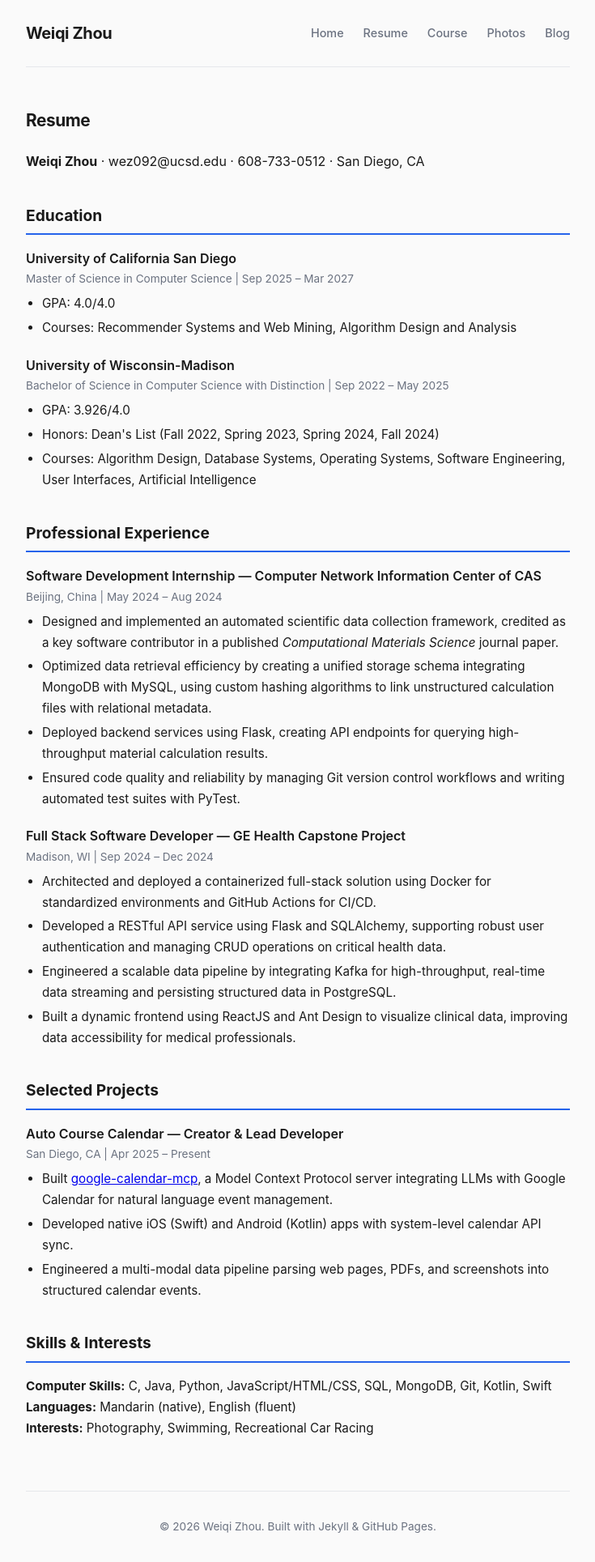
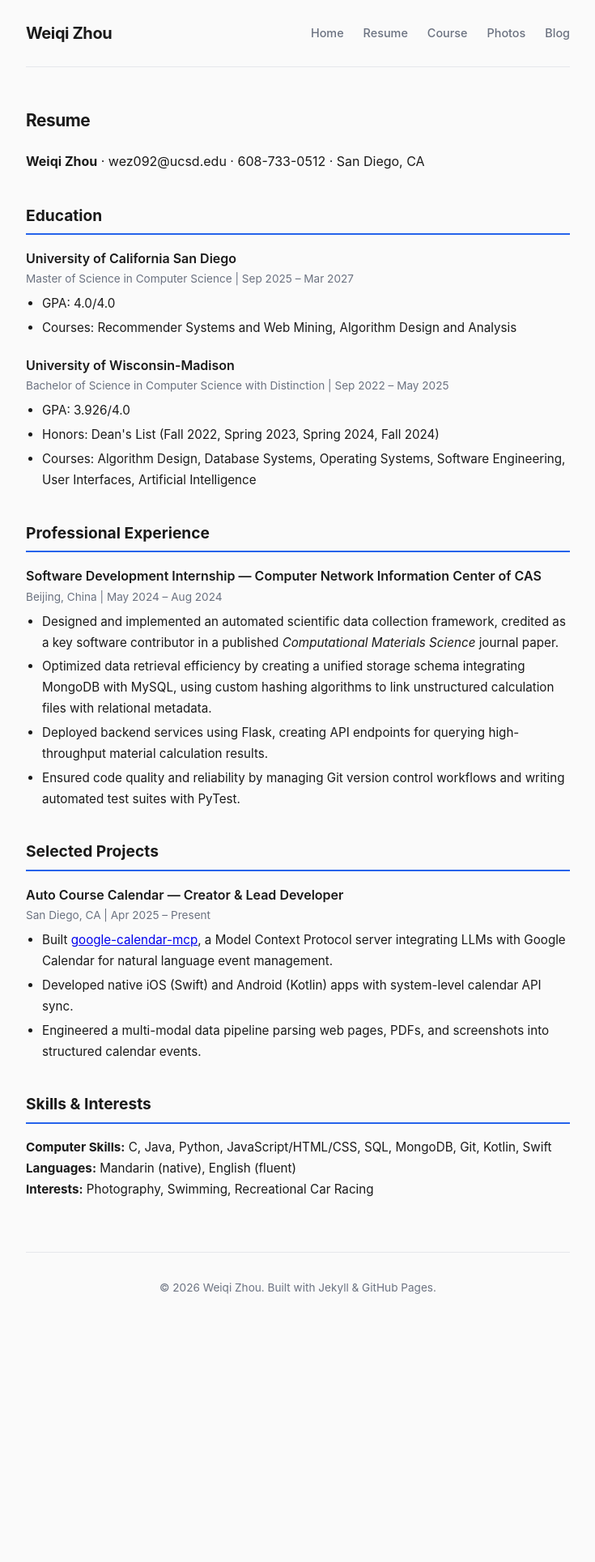
Before and after one commit to WeiqiZhou2002/WeiqiZhou2002.github.io, a Jekyll site: the page built from resume.html, in a window 1280 px wide. Shown: the whole page at 81% size, without its empty margins (272-1007 px from the left). Built offline with Jekyll 4.4.1, drawn with Linux system fonts in a browser that asks for light colours; after the commit the page ends 1634 px from its top, so only the background shows below that.

Commit message:
Fix gallery: masonry layout for mixed photo sizes

```diff
--- a/assets/css/style.css
+++ b/assets/css/style.css
@@ -84,11 +84,12 @@ nav a:hover { color: var(--accent); }
 .site-footer { text-align: center; padding: 32px 0; margin-top: 64px; border-top: 1px solid var(--border); color: var(--muted); font-size: 0.85rem; }
 
 /* ─── Gallery ─── */
-.gallery { display: grid; grid-template-columns: repeat(auto-fill, minmax(280px, 1fr)); gap: 16px; margin: 24px 0; }
-.gallery-item { border-radius: var(--radius); overflow: hidden; background: var(--card); aspect-ratio: 4/3; }
-.gallery-item img { width: 100%; height: 100%; object-fit: cover; display: block; transition: transform 0.3s ease; }
+.gallery { column-count: 3; column-gap: 16px; margin: 24px 0; }
+@media (max-width: 768px) { .gallery { column-count: 2; } }
+@media (max-width: 480px) { .gallery { column-count: 1; } }
+.gallery-item { break-inside: avoid; margin-bottom: 16px; border-radius: var(--radius); overflow: hidden; background: var(--card); }
+.gallery-item img { width: 100%; height: auto; display: block; transition: transform 0.3s ease; }
 .gallery-item:hover img { transform: scale(1.03); }
-.gallery-placeholder { width: 100%; height: 100%; display: flex; align-items: center; justify-content: center; font-size: 2rem; background: var(--border); color: var(--muted); }
 .gallery-item .caption { padding: 8px 12px; font-size: 0.85rem; color: var(--muted); background: var(--card); }
 
 /* ─── Responsive ─── */
--- a/resume.html
+++ b/resume.html
@@ -46,16 +46,6 @@ title: Resume
     </ul>
   </div>
 
-  <div class="resume-item">
-    <h3>Full Stack Software Developer — GE Health Capstone Project</h3>
-    <p class="meta">Madison, WI | Sep 2024 – Dec 2024</p>
-    <ul>
-      <li>Architected and deployed a containerized full-stack solution using Docker for standardized environments and GitHub Actions for CI/CD.</li>
-      <li>Developed a RESTful API service using Flask and SQLAlchemy, supporting robust user authentication and managing CRUD operations on critical health data.</li>
-      <li>Engineered a scalable data pipeline by integrating Kafka for high-throughput, real-time data streaming and persisting structured data in PostgreSQL.</li>
-      <li>Built a dynamic frontend using ReactJS and Ant Design to visualize clinical data, improving data accessibility for medical professionals.</li>
-    </ul>
-  </div>
 </div>
 
 <div class="resume-section">
```
